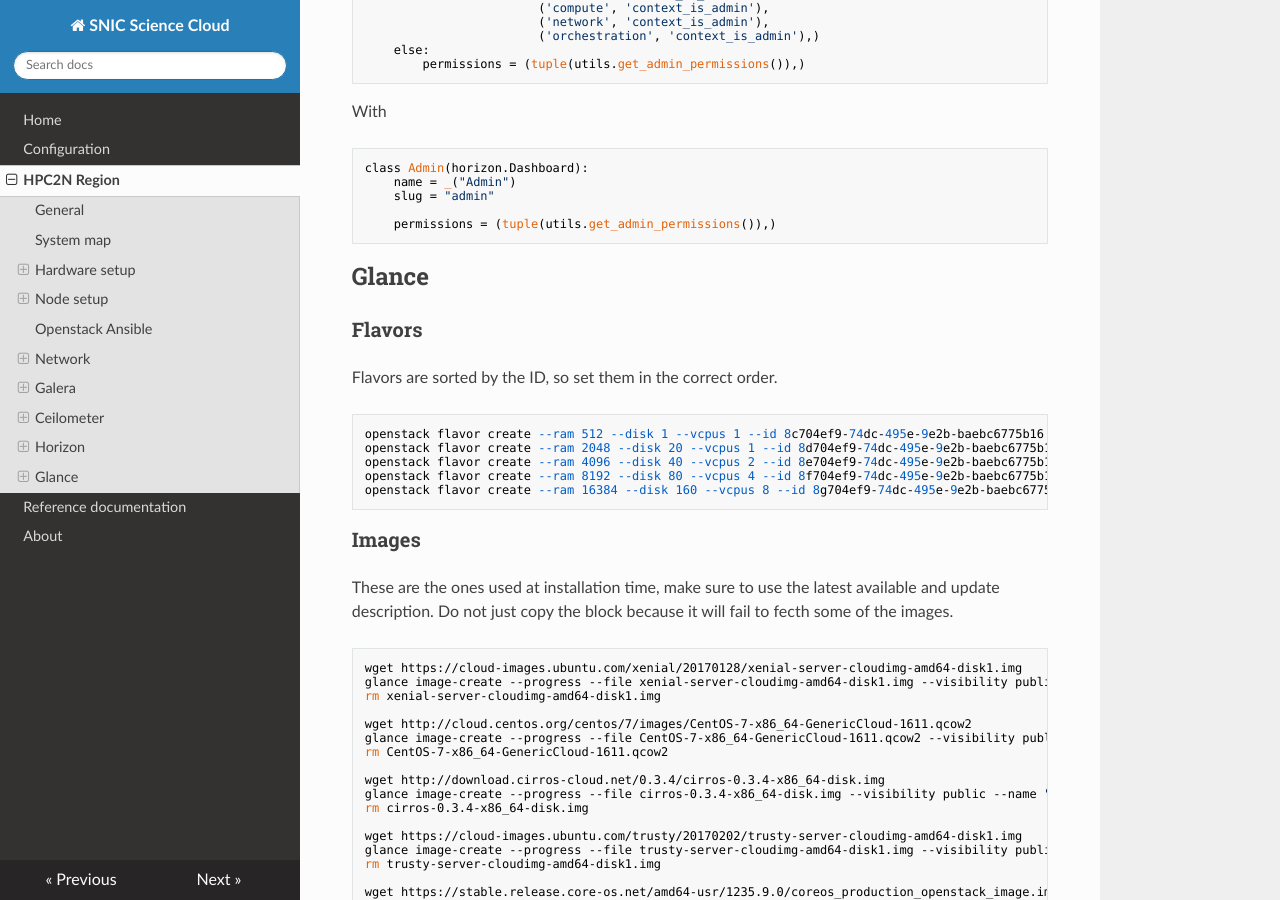
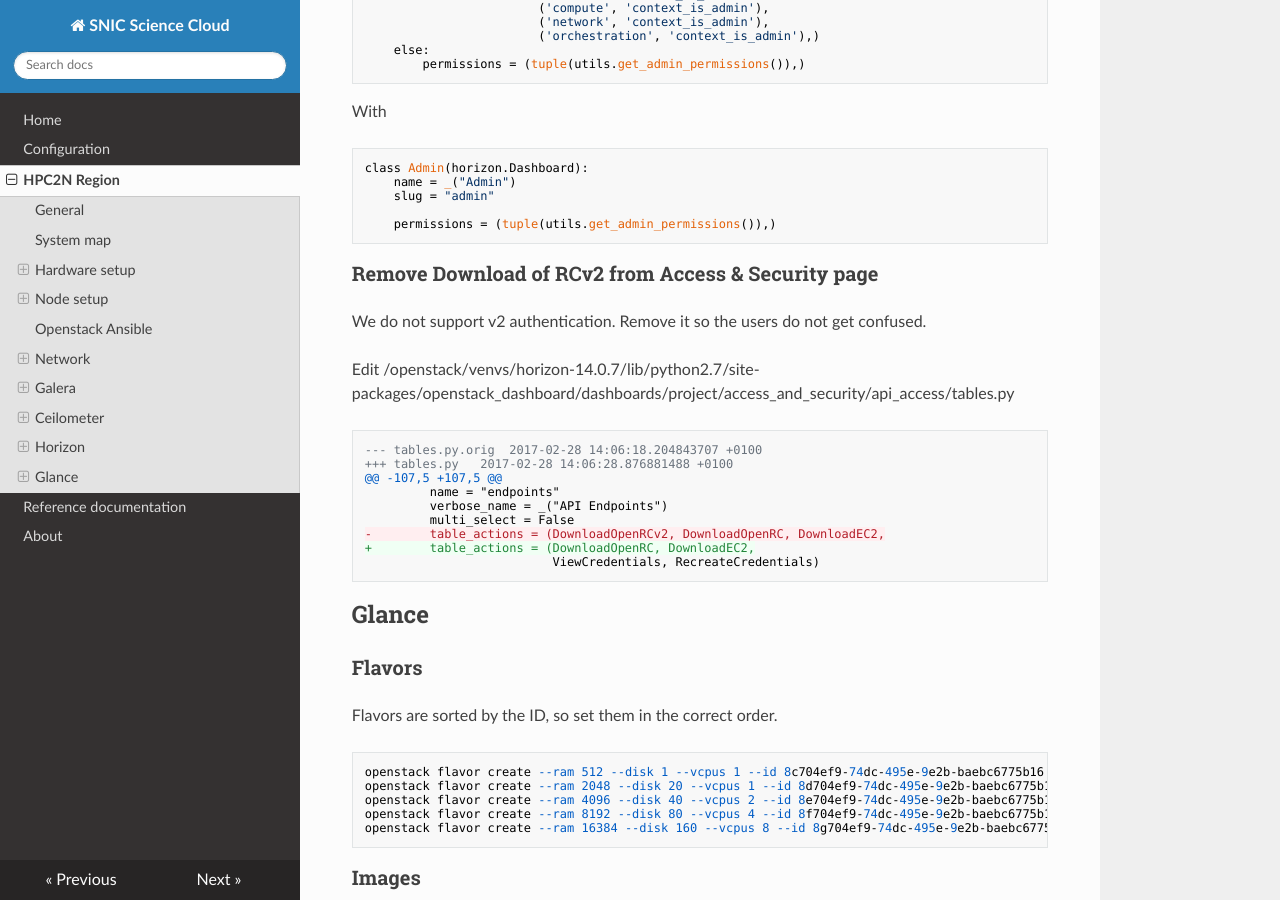
Before and after one commit to SNICScienceCloud/operators-documentation, an MkDocs documentation site: the page built from docs/config_hpc2n.md, in a window 1280 px wide and 900 px high, scrolled down 9364 px. Built offline with MkDocs 1.6.1, drawn with Linux system fonts in a browser that asks for light colours; nearby versions of some CDN libraries; old or Windows-style settings are respelled for this version of MkDocs.

Commit message:
Remove RCv2

```diff
--- a/docs/config_hpc2n.md
+++ b/docs/config_hpc2n.md
@@ -466,6 +466,24 @@ With
 
         permissions = (tuple(utils.get_admin_permissions()),)
 
+
+### Remove Download of RCv2 from Access & Security page
+
+We do not support v2 authentication. Remove it so the users do not get confused.
+
+Edit /openstack/venvs/horizon-14.0.7/lib/python2.7/site-packages/openstack_dashboard/dashboards/project/access_and_security/api_access/tables.py
+
+    --- tables.py.orig	2017-02-28 14:06:18.204843707 +0100
+    +++ tables.py	2017-02-28 14:06:28.876881488 +0100
+    @@ -107,5 +107,5 @@
+             name = "endpoints"
+             verbose_name = _("API Endpoints")
+             multi_select = False
+    -        table_actions = (DownloadOpenRCv2, DownloadOpenRC, DownloadEC2,
+    +        table_actions = (DownloadOpenRC, DownloadEC2,
+                              ViewCredentials, RecreateCredentials)
+
+
 ## Glance
 
 ### Flavors
```
